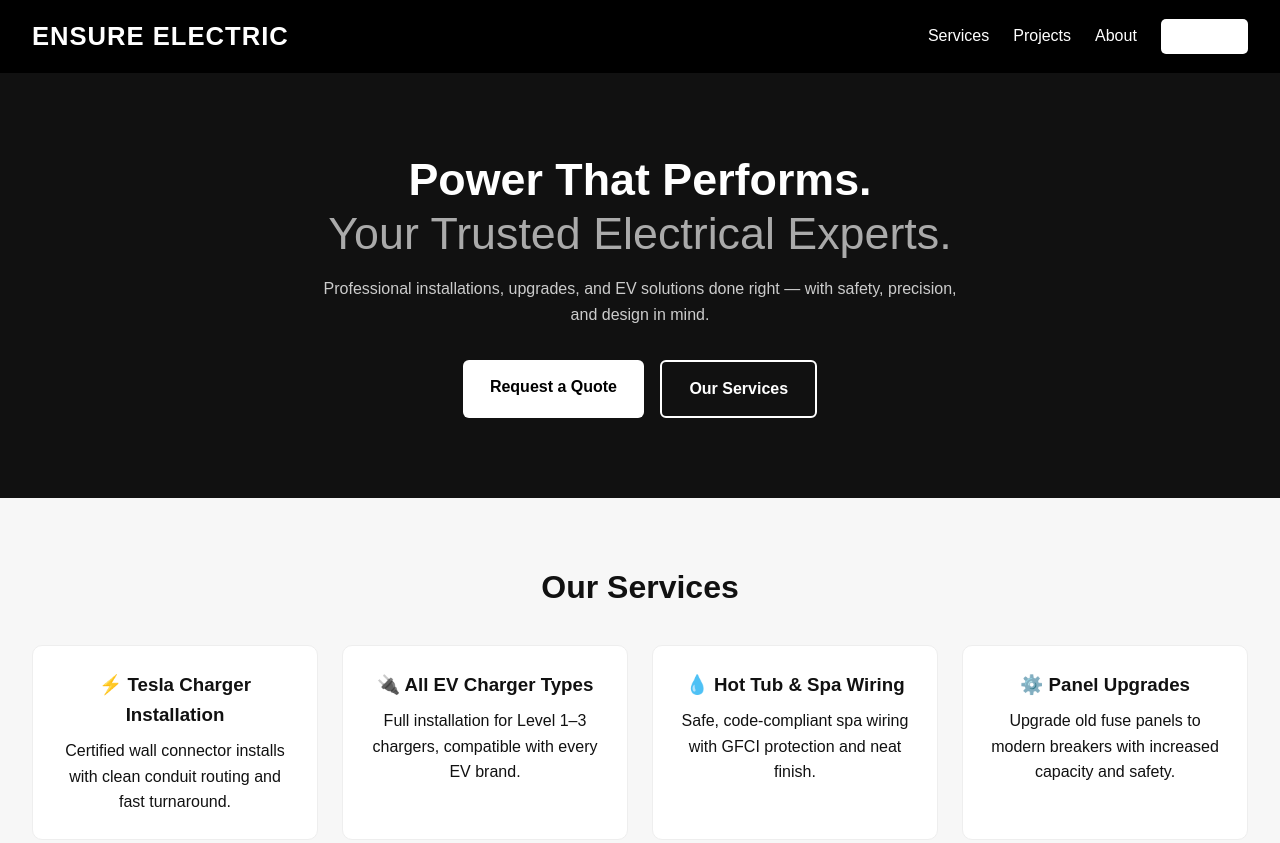
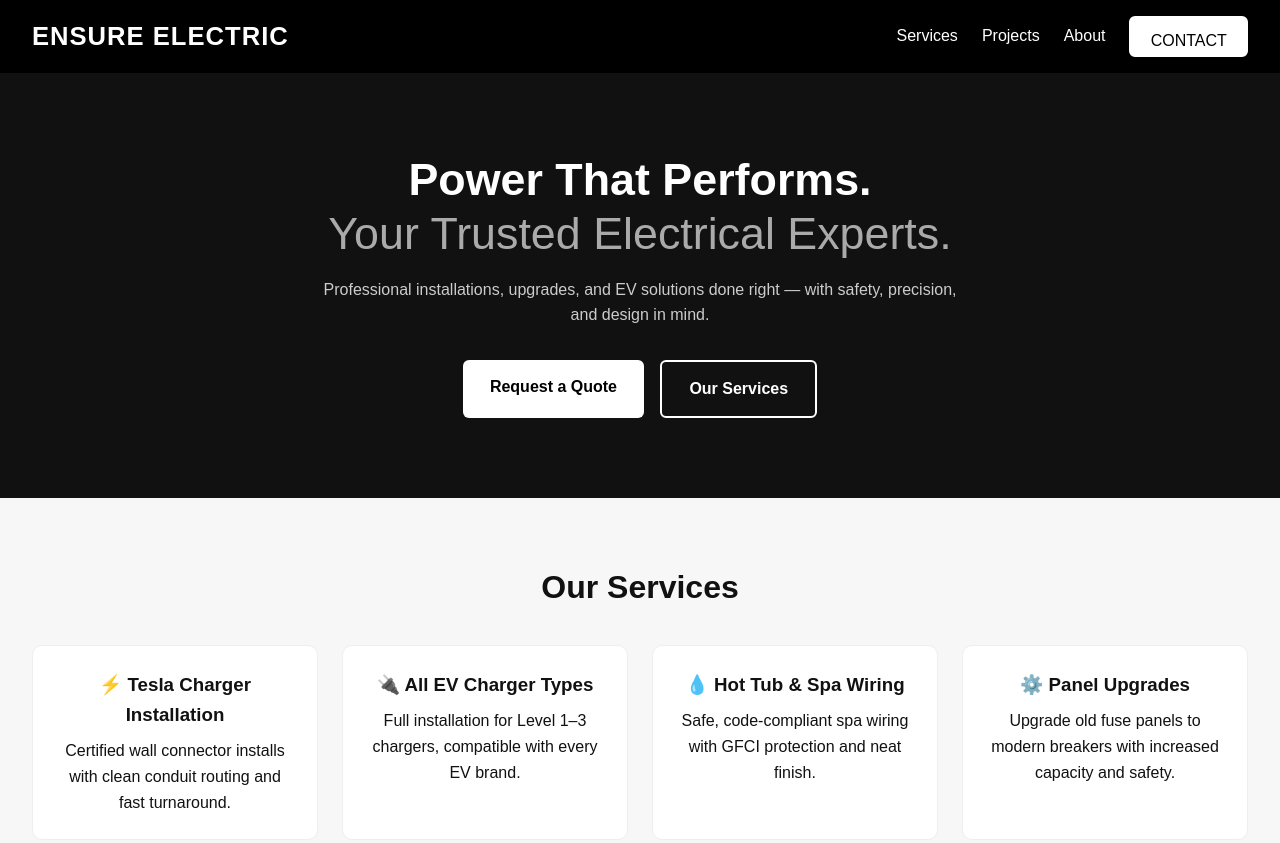
Before and after one commit to justjaswinder/ensure-electric-portfolio, a plain HTML site: page index.html in a window 1280 px wide. Shown: the top 843 px of the page. Drawn offline with Linux system fonts and the light colour scheme.

Commit message:
Update style.css

```diff
--- a/style.css
+++ b/style.css
@@ -1,4 +1,4 @@
-/* ========== GLOBAL RESET ========== */
+/* =================== GLOBAL RESET =================== */
 * {
   margin: 0;
   padding: 0;
@@ -13,7 +13,7 @@ body {
   line-height: 1.6;
 }
 
-/* ========== NAVBAR ========== */
+/* =================== NAVBAR =================== */
 .navbar {
   display: flex;
   justify-content: space-between;
@@ -48,11 +48,7 @@ body {
   transition: 0.3s;
 }
 
-.nav-links a:hover {
-  color: #ddd;
-}
-
-/* Hover underline animation */
+/* Hover underline effect */
 .nav-links a::after {
   content: "";
   position: absolute;
@@ -68,18 +64,23 @@ body {
   width: 100%;
 }
 
-/* Contact Button */
+/* Contact Button in navbar */
 .btn-contact {
   background: #fff;
-  color: #000;
-  padding: 0.5rem 1rem;
-  border-radius: 5px;
-  font-weight: 600;
-  transition: 0.3s;
+  color: #000 !important;
+  padding: 0.6rem 1.2rem;
+  border-radius: 6px;
+  font-weight: 700;
+  border: 2px solid #fff;
+  text-transform: uppercase;
+  transition: all 0.3s ease;
+  cursor: pointer;
 }
 
 .btn-contact:hover {
-  background: #ddd;
+  background: transparent;
+  color: #fff !important;
+  border: 2px solid #fff;
 }
 
 /* Mobile Menu Button */
@@ -92,7 +93,7 @@ body {
   cursor: pointer;
 }
 
-/* ========== HERO SECTION ========== */
+/* =================== HERO SECTION =================== */
 .hero {
   background: #111;
   color: #fff;
@@ -152,7 +153,7 @@ body {
   color: #000;
 }
 
-/* ========== SERVICES ========== */
+/* =================== SERVICES =================== */
 .services {
   padding: 4rem 2rem;
   background: #f7f7f7;
@@ -189,7 +190,7 @@ body {
   margin-bottom: 0.5rem;
 }
 
-/* ========== PROJECTS ========== */
+/* =================== PROJECTS =================== */
 .projects {
   padding: 4rem 2rem;
   background: #fff;
@@ -226,7 +227,7 @@ body {
   box-shadow: 0 8px 20px rgba(0,0,0,0.08);
 }
 
-/* ========== ABOUT ========== */
+/* =================== ABOUT =================== */
 .about {
   background: #111;
   color: #fff;
@@ -252,7 +253,7 @@ body {
   line-height: 1.8;
 }
 
-/* ========== CONTACT ========== */
+/* =================== CONTACT =================== */
 .contact {
   padding: 4rem 2rem;
   background: #f7f7f7;
@@ -296,7 +297,7 @@ body {
   background: #333;
 }
 
-/* ========== FOOTER ========== */
+/* =================== FOOTER =================== */
 .footer {
   background: #000;
   color: #fff;
@@ -305,7 +306,7 @@ body {
   font-size: 0.9rem;
 }
 
-/* ========== SCROLL REVEAL EFFECT ========== */
+/* =================== SCROLL REVEAL =================== */
 .hidden {
   opacity: 0;
   transform: translateY(40px);
@@ -317,7 +318,7 @@ body {
   transform: translateY(0);
 }
 
-/* ========== RESPONSIVE DESIGN ========== */
+/* =================== RESPONSIVE =================== */
 @media (max-width: 768px) {
   .nav-links {
     display: none;
```
